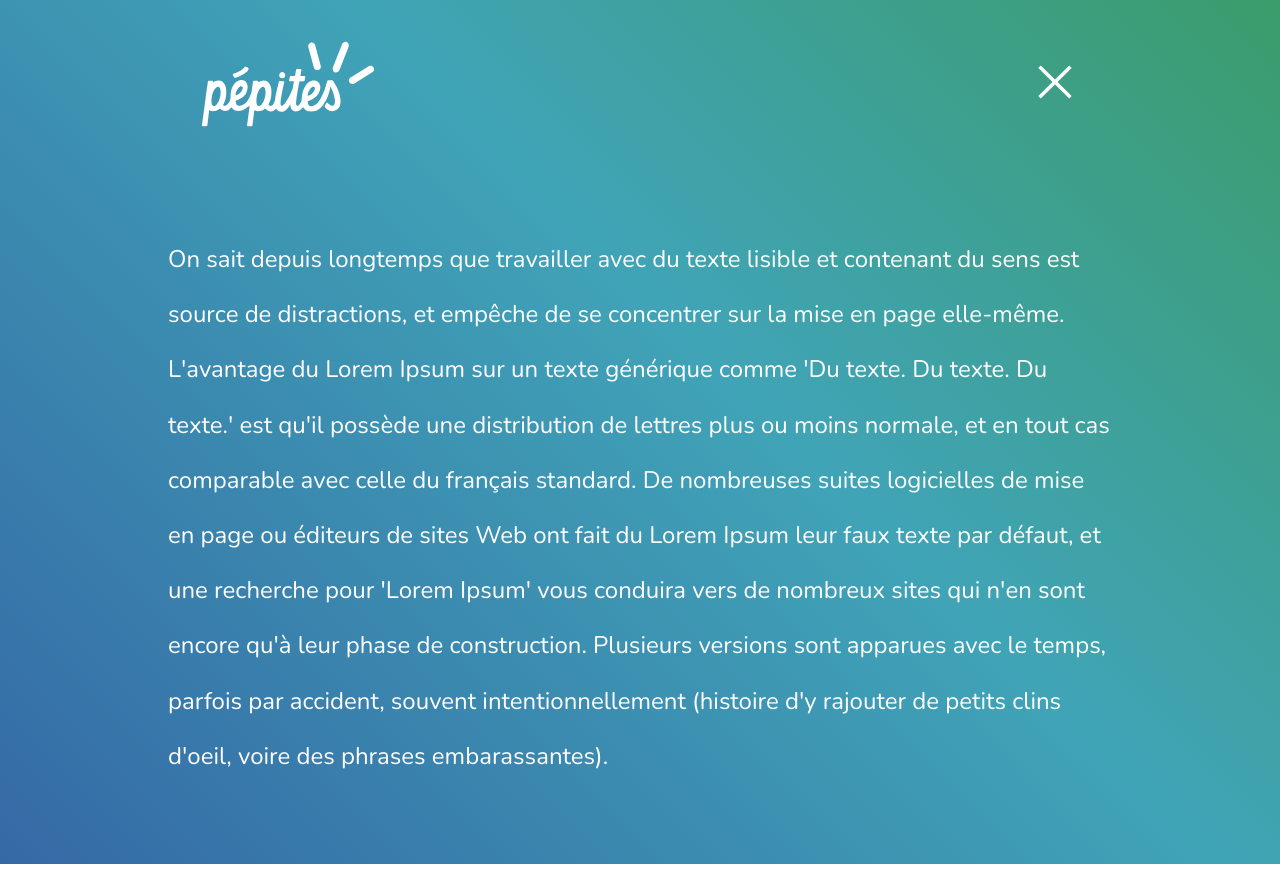
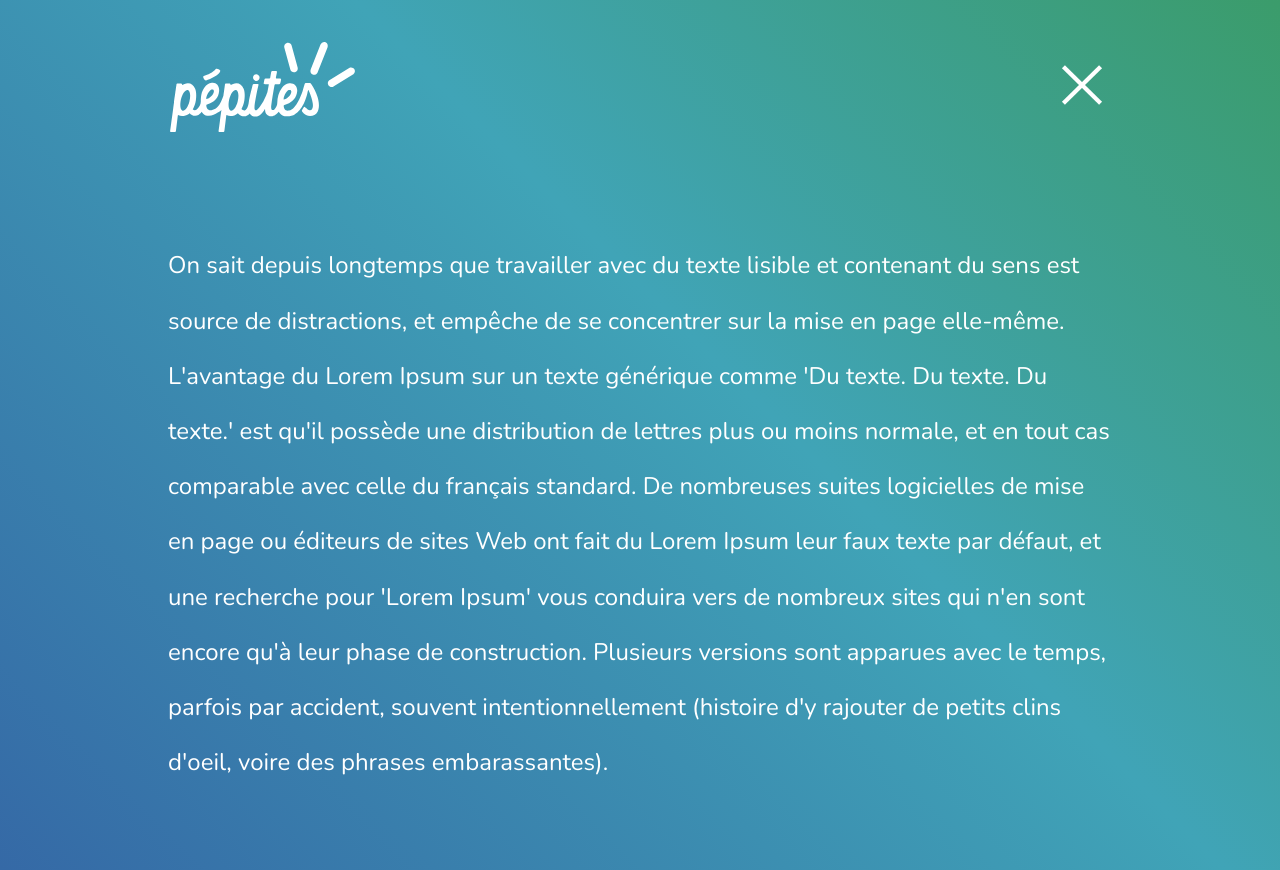
Before and after one commit to clarafont/pepites, a plain HTML site: page a-propos.html in a window 1280 px wide. Drawn offline with nearby package versions, Linux system fonts and the light colour scheme.

Commit message:
ajustement

```diff
--- a/CSS/apropos-style.css
+++ b/CSS/apropos-style.css
@@ -27,11 +27,11 @@ p {
   line-height: 2;
 }
 .logo {
-  width: 40%;
+  width: 30%;
 }
 
 .fermer {
-  width: 50px;
+  width: 80px;
 }
 
 header {
@@ -40,7 +40,7 @@ justify-content: space-between;
 align-items: center;
 padding: 2em;
 }
-@media screen and (min-width: 600px) {
+@media screen and (min-width: 1000px) {
   p {
     font-family: 'Nunito', sans-serif;
     font-weight: 400;
@@ -64,7 +64,10 @@ padding: 2em;
     display: inline-flex;
     justify-content: space-between;
     align-items: center;
-    margin-left: 10em;
-    margin-right: 10em;
+    margin-left: 8em;
+    margin-right: 8em;
+    }
+    .fermer {
+      width: 60px;
     }
 }
--- a/CSS/portrait-style.css
+++ b/CSS/portrait-style.css
@@ -12,7 +12,7 @@ h1 {
   font-family: 'Nunito', sans-serif;
   font-weight: 800;
   color: #ffffff;
-  font-size: 2em;
+  font-size: 3.5em;
   margin: 0;
 }
 
@@ -20,7 +20,7 @@ h2 {
   font-family: 'Nunito', sans-serif;
   font-weight: 400;
   color: #ffffff;
-  font-size: 1.8em;
+  font-size: 2.8em;
   margin: 0;
 }
 
@@ -28,7 +28,7 @@ h3 {
   font-family: 'Nunito', sans-serif;
   font-weight: 400;
   color: #ffffff;
-  font-size: 1.3em;
+  font-size: 2em;
   margin: 0;
 }
 
@@ -38,13 +38,13 @@ h3 {
 
 .logo {
   width: 30%;
-  padding: 2em;
+  padding: 2.5em;
 }
 
 .informations {
   background: rgb(255,255,255);
   background: linear-gradient(180deg, rgba(255,255,255,0) 0%, rgba(15,15,15,1) 90%);
-  padding: 2em;
+  padding: 2.5em;
   display: flex;
   justify-content: space-between;
   align-items: flex-end;
@@ -53,7 +53,7 @@ h3 {
 
 .boutons {
   display: inline-grid;
-  grid-gap: 1em;
+  grid-gap: 2em;
 
 }
 
@@ -65,11 +65,11 @@ h3 {
 }
 
 .boutons img {
-width: 50px;
+width: 80px;
 
 }
 
-@media screen and (min-width: 600px) {
+@media screen and (min-width: 1000px) {
 
     .logo {
       width: 15%;
@@ -87,7 +87,7 @@ width: 50px;
       font-family: 'Nunito', sans-serif;
       font-weight: 400;
       color: #ffffff;
-      font-size: 2em;
+      font-size: 2.2em;
       margin: 0;
     }
 
@@ -109,6 +109,10 @@ width: 50px;
       display: flex;
       justify-content: space-between;
       align-items: flex-end;
+    }
+
+    .boutons img {
+    width: 50px;
 
     }
 
--- a/CSS/style.css
+++ b/CSS/style.css
@@ -34,7 +34,7 @@ margin: 0;
     font-family: 'Nunito', sans-serif;
     font-weight: 400;
     color: #ffffff;
-    font-size: 1.8em;
+    font-size: 2em;
   }
 
   img {
```
